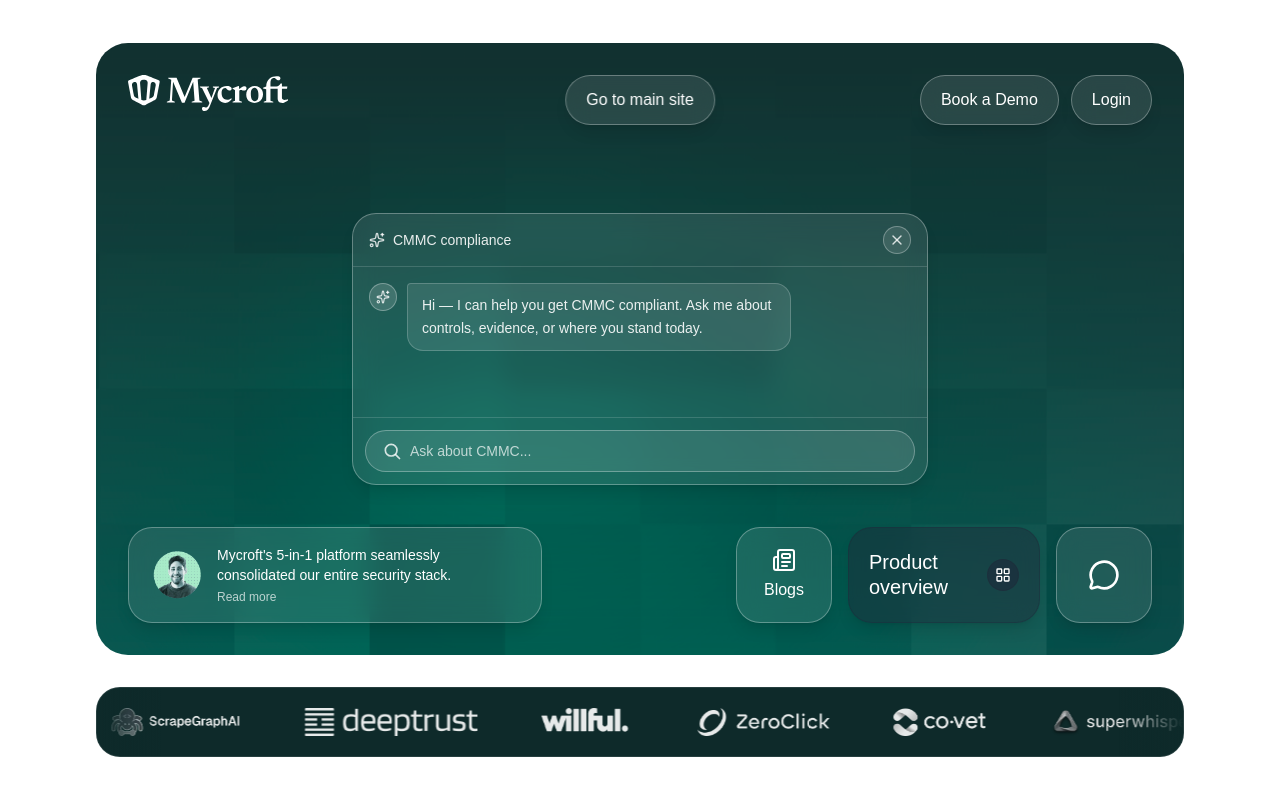
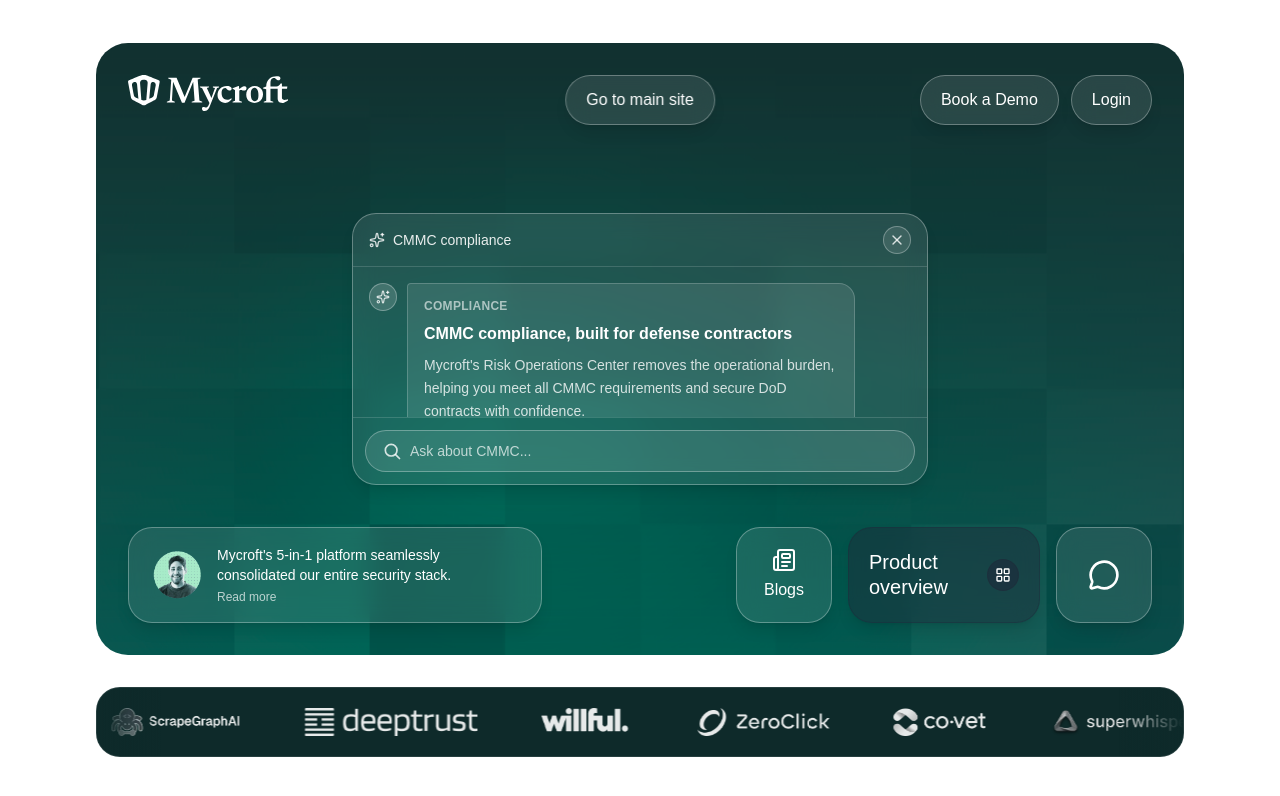
Before and after one commit to chris-lawbrokr/mycroft, a Next.js app: page / in a window 1280 px wide. Both pictures are taken after a click on the button "CMMC". Shown: the top 796 px of the page. Built offline with nearby package versions, Linux system fonts and the light colour scheme.

Commit message:
Update video-card.tsx

```diff
--- a/app/video-card.tsx
+++ b/app/video-card.tsx
@@ -9,7 +9,7 @@ import {
   Sparkles,
   X,
 } from "lucide-react";
-import { useState } from "react";
+import { useEffect, useRef, useState } from "react";
 import { rhymesDisplay } from "./fonts";
 import CardActions from "./card-actions";
 import CallCtaMenu from "./call-cta-menu";
@@ -165,12 +165,44 @@ function SearchGlyph() {
   );
 }
 
+// "Book a demo" CTA used between sections of the chat response.
+function BookDemo() {
+  return (
+    <button
+      type="button"
+      className="mt-1 inline-flex w-fit items-center rounded-full border border-white/40 bg-white/20 px-4 py-1.5 text-xs font-medium text-white shadow-sm transition-colors hover:bg-white/30"
+    >
+      Book a demo
+    </button>
+  );
+}
+
 // The grown-up search input: a glass chat dialogue seeded with the chosen
 // compliance topic, with an X to collapse back to the search view.
 function ChatBox({ topic, onClose }: { topic: string; onClose: () => void }) {
   // While closing, play the shrink animation; unmount once it finishes so the
   // fade-out mirrors the fade-in instead of vanishing instantly.
   const [closing, setClosing] = useState(false);
+
+  // The Overlay swallows wheel/touch gestures to drive the intro and dismiss
+  // it. Those native listeners sit on an ancestor, so a React onWheel here
+  // fires too late to stop them. Attach native listeners on the scroll area
+  // that stopPropagation (without preventing default) so the conversation
+  // scrolls on its own while the gesture never reaches the overlay.
+  const scrollRef = useRef<HTMLDivElement>(null);
+  useEffect(() => {
+    const el = scrollRef.current;
+    if (!el) return;
+    const stop = (e: Event) => e.stopPropagation();
+    el.addEventListener("wheel", stop);
+    el.addEventListener("touchstart", stop);
+    el.addEventListener("touchmove", stop);
+    return () => {
+      el.removeEventListener("wheel", stop);
+      el.removeEventListener("touchstart", stop);
+      el.removeEventListener("touchmove", stop);
+    };
+  }, []);
 
   return (
     <div
@@ -198,16 +230,71 @@ function ChatBox({ topic, onClose }: { topic: string; onClose: () => void }) {
         </button>
       </div>
 
-      {/* Conversation. Seeded with an assistant greeting about the topic. */}
-      <div className="flex-1 overflow-y-auto px-4 py-4">
+      {/* Conversation. Seeded with a fixed CMMC overview response (placeholder
+          content) shown regardless of which compliance chip was clicked. */}
+      <div ref={scrollRef} className="flex-1 overflow-y-auto px-4 py-4">
         <div className="flex items-start gap-2.5">
           <span className="flex size-7 shrink-0 items-center justify-center rounded-full border border-white/30 bg-white/15">
             <Sparkles className="size-3.5 text-white/80" />
           </span>
-          <p className="max-w-sm rounded-2xl rounded-tl-sm border border-white/20 bg-white/10 px-3.5 py-2.5 text-sm font-normal leading-relaxed text-white/90">
-            Hi — I can help you get {topic} compliant. Ask me about controls,
-            evidence, or where you stand today.
-          </p>
+          <div className="flex max-w-md flex-col gap-4 rounded-2xl rounded-tl-sm border border-white/20 bg-white/10 px-4 py-3.5 text-sm font-normal text-white/90">
+            <div className="flex flex-col gap-2">
+              <span className="text-xs font-semibold uppercase tracking-wide text-white/60">
+                Compliance
+              </span>
+              <h3 className="text-base font-semibold text-white">
+                CMMC compliance, built for defense contractors
+              </h3>
+              <p className="leading-relaxed text-white/80">
+                Mycroft&apos;s Risk Operations Center removes the operational
+                burden, helping you meet all CMMC requirements and secure DoD
+                contracts with confidence.
+              </p>
+              <BookDemo />
+            </div>
+
+            <div className="flex flex-col gap-2 border-t border-white/15 pt-3">
+              <h4 className="font-semibold text-white">
+                Why CMMC matters to you
+              </h4>
+              <p className="leading-relaxed text-white/80">
+                CMMC compliance is required to work with the U.S. Department of
+                Defense and its contractors, ensuring your organization protects
+                controlled unclassified information.
+              </p>
+            </div>
+
+            <div className="flex flex-col gap-3">
+              <div className="flex flex-col gap-1">
+                <h5 className="font-medium text-white">
+                  Protect contract eligibility
+                </h5>
+                <p className="leading-relaxed text-white/80">
+                  Without CMMC compliance, you cannot bid on or maintain DoD
+                  contracts. Certification at Level 1, 2, or 3 is required
+                  depending on the sensitivity of the work.
+                </p>
+              </div>
+              <div className="flex flex-col gap-1">
+                <h5 className="font-medium text-white">Safeguard sensitive data</h5>
+                <p className="leading-relaxed text-white/80">
+                  CMMC enforces strict controls to protect controlled
+                  unclassified information from breaches and unauthorized access.
+                </p>
+              </div>
+              <div className="flex flex-col gap-1">
+                <h5 className="font-medium text-white">
+                  Strengthen competitive positioning
+                </h5>
+                <p className="leading-relaxed text-white/80">
+                  Organizations that achieve compliance faster gain an advantage
+                  in securing and retaining government contracts.
+                </p>
+              </div>
+            </div>
+
+            <BookDemo />
+          </div>
         </div>
       </div>
 
```
